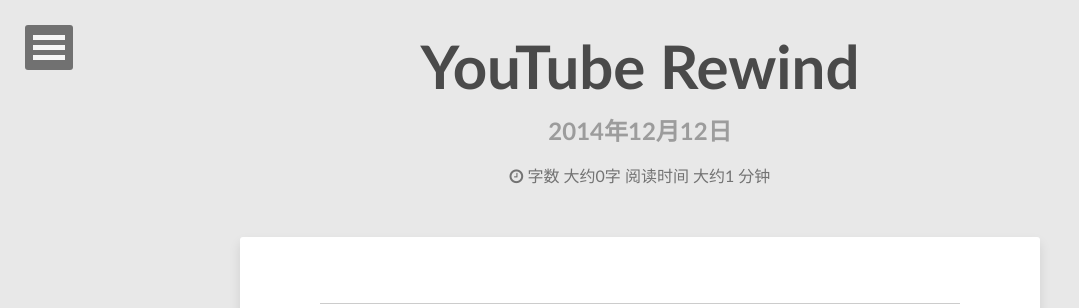
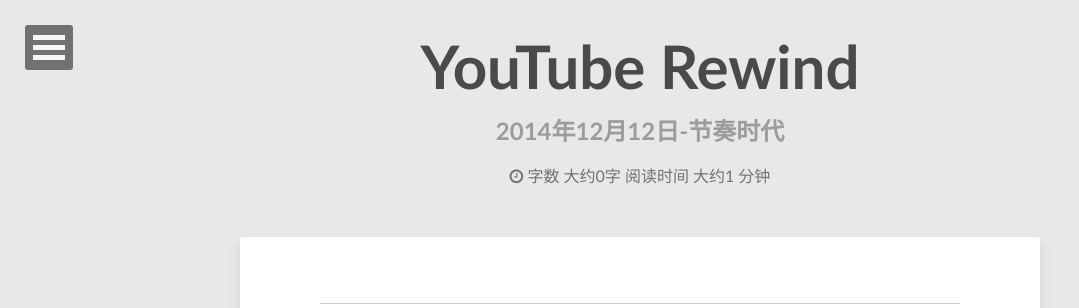
Before and after one commit to uare/uare.github.io, a Jekyll site: the page built from _posts/2014-12-12-YouTubeRewind.md, in a window 1280 px wide. Shown: the top 308 px of the page, without its empty margins (0-1079 px from the left). Built offline with Jekyll 4.4.1, drawn with Linux system fonts in a browser that asks for light colours; comment, search, counter and statistics services are not loaded.

Commit message:
add cateory in posts

```diff
--- a/_layouts/post.html
+++ b/_layouts/post.html
@@ -31,7 +31,11 @@
         {% else %}
           <h1 class="entry-title"><a href="{{ site.url }}{{ page.url }}" rel="bookmark" title="{{ page.title }}">{{ page.title }}</a></h1>
         {% endif %}
-        <h2><span class="entry-date date published"><time datetime="{{ page.date | date_to_xmlschema }}">{{ page.date | date: "%Y年%m月%d日" }}</time></span></h2>
+        {% if page.categories %}
+            <h2><span class="entry-date date published"><time datetime="{{ page.date | date_to_xmlschema }}">{{ page.date | date: "%Y年%m月%d日" }}-{{ page.categories }}</time></span></h2>
+        {% else %}
+            <h2><span class="entry-date date published"><time datetime="{{ page.date | date_to_xmlschema }}">{{ page.date | date: "%Y年%m月%d日" }}</time></span></h2>
+        {% endif %}
         {% if site.reading_time %}
         <p class="entry-reading-time">
           <i class="fa fa-clock-o"></i>
```
